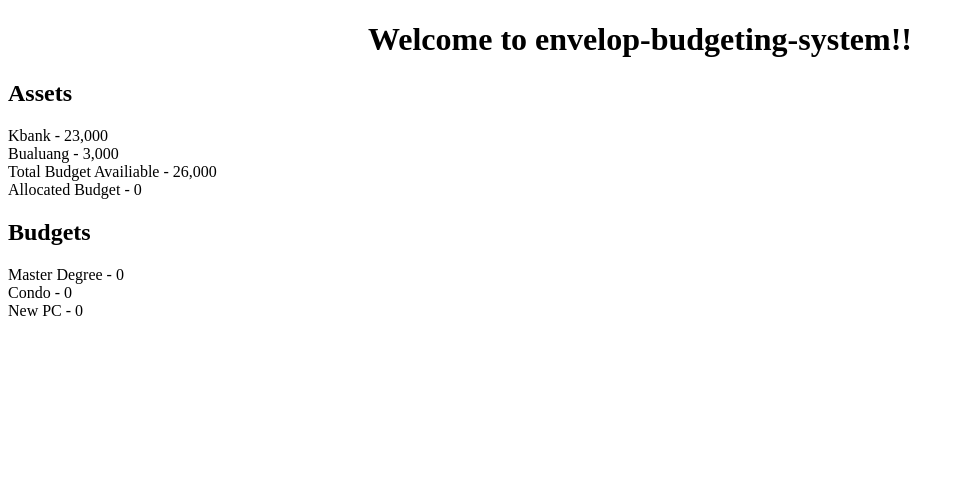
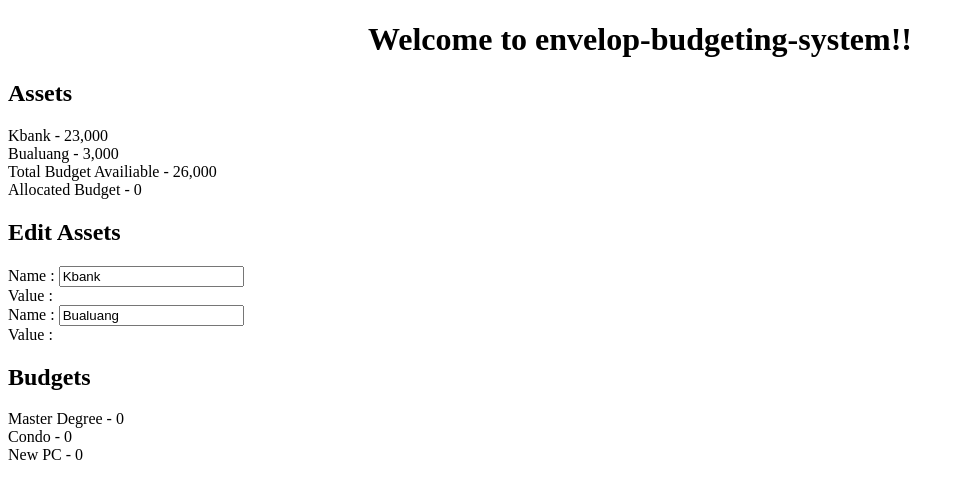
Before and after one commit to sarawut-p/envelop-budgeting-system, an Angular app: page / in a window 1280 px wide. Shown: the top 498 px of the page, without its empty margins (0-964 px from the left). Built offline with nearby package versions, Linux system fonts and the light colour scheme.

Commit message:
Add data binding for asset name

```diff
--- a/src/app/app.component.html
+++ b/src/app/app.component.html
@@ -10,6 +10,20 @@
   <div>Total Budget Availiable - {{totalBudget|number}}</div>
   <div>Allocated Budget - 0</div>
 </div>
+<h2>Edit Assets</h2>
+<div>
+  <div *ngFor="let asset of assets">
+    <div>
+      Name :
+      <input type="text" class="form-control" id="name"
+      required
+      [(ngModel)]="asset.name" name="name">
+    </div>
+    <div>
+      Value :
+    </div>
+  </div>
+</div>
 <h2>Budgets</h2>
 <div *ngFor="let budget of budgets">
   <div>{{budget.name}} - {{budget.value}}</div>
--- a/src/app/app.module.ts
+++ b/src/app/app.module.ts
@@ -1,14 +1,14 @@
 import { BrowserModule } from '@angular/platform-browser';
 import { NgModule } from '@angular/core';
-
 import { AppComponent } from './app.component';
-
+import { FormsModule } from '@angular/forms';
 @NgModule({
   declarations: [
     AppComponent
   ],
   imports: [
-    BrowserModule
+    BrowserModule,
+    FormsModule
   ],
   providers: [],
   bootstrap: [AppComponent]
```
